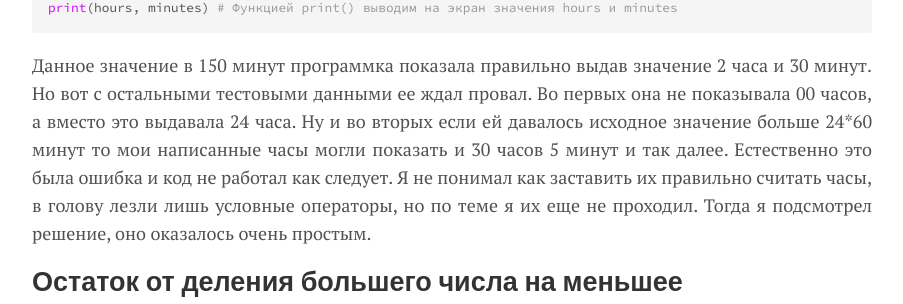
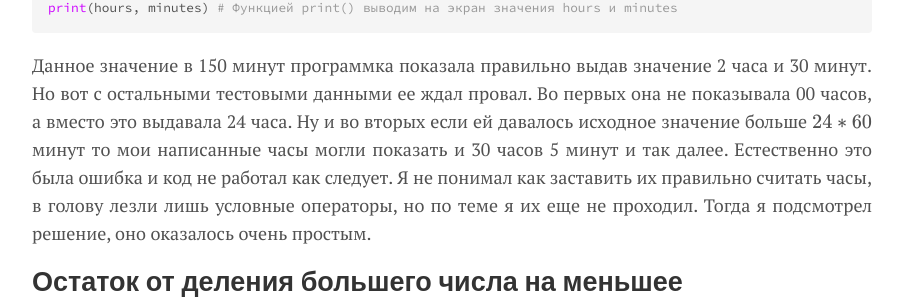
Before and after one commit to madazimov/madazimov.github.io, a Jekyll site: the page built from _posts/2018-04-11-ostatok-ot-deleniya.md, in a window 1280 px wide. Shown: the part 1067-1371 px from the top of the page, without its empty margins (188-1091 px from the left). Built offline with Jekyll 4.4.1, drawn with Linux system fonts in a browser that asks for light colours; formulas are drawn with MathJax 3.

````diff
--- a/_posts/2018-04-11-ostatok-ot-deleniya.md
+++ b/_posts/2018-04-11-ostatok-ot-deleniya.md
@@ -19,7 +19,7 @@ minutes = init(n%60) # Присваеваем переменной minutes ос
 print(hours, minutes) # Функцией print() выводим на экран значения hours и minutes
 ```
 <p align="justify">
-Данное значение в 150 минут программка показала правильно выдав значение 2 часа и 30 минут. Но вот с остальными тестовыми данными ее ждал провал. Во первых она не показывала 00 часов, а вместо это выдавала 24 часа. Ну и во вторых если ей давалось исходное значение больше 24*60 минут то мои написанные часы могли показать и 30 часов 5 минут и так далее. Естественно это была ошибка и код не работал как следует. Я не понимал как заставить их правильно считать часы, в голову лезли лишь условные операторы, но по теме я их еще не проходил. Тогда я подсмотрел решение, оно оказалось очень простым.
+Данное значение в 150 минут программка показала правильно выдав значение 2 часа и 30 минут. Но вот с остальными тестовыми данными ее ждал провал. Во первых она не показывала 00 часов, а вместо это выдавала 24 часа. Ну и во вторых если ей давалось исходное значение больше \( 24*60 \) минут то мои написанные часы могли показать и 30 часов 5 минут и так далее. Естественно это была ошибка и код не работал как следует. Я не понимал как заставить их правильно считать часы, в голову лезли лишь условные операторы, но по теме я их еще не проходил. Тогда я подсмотрел решение, оно оказалось очень простым.
 </p>
 ## Остаток от деления большего числа на меньшее
 <p align="justify">
````
